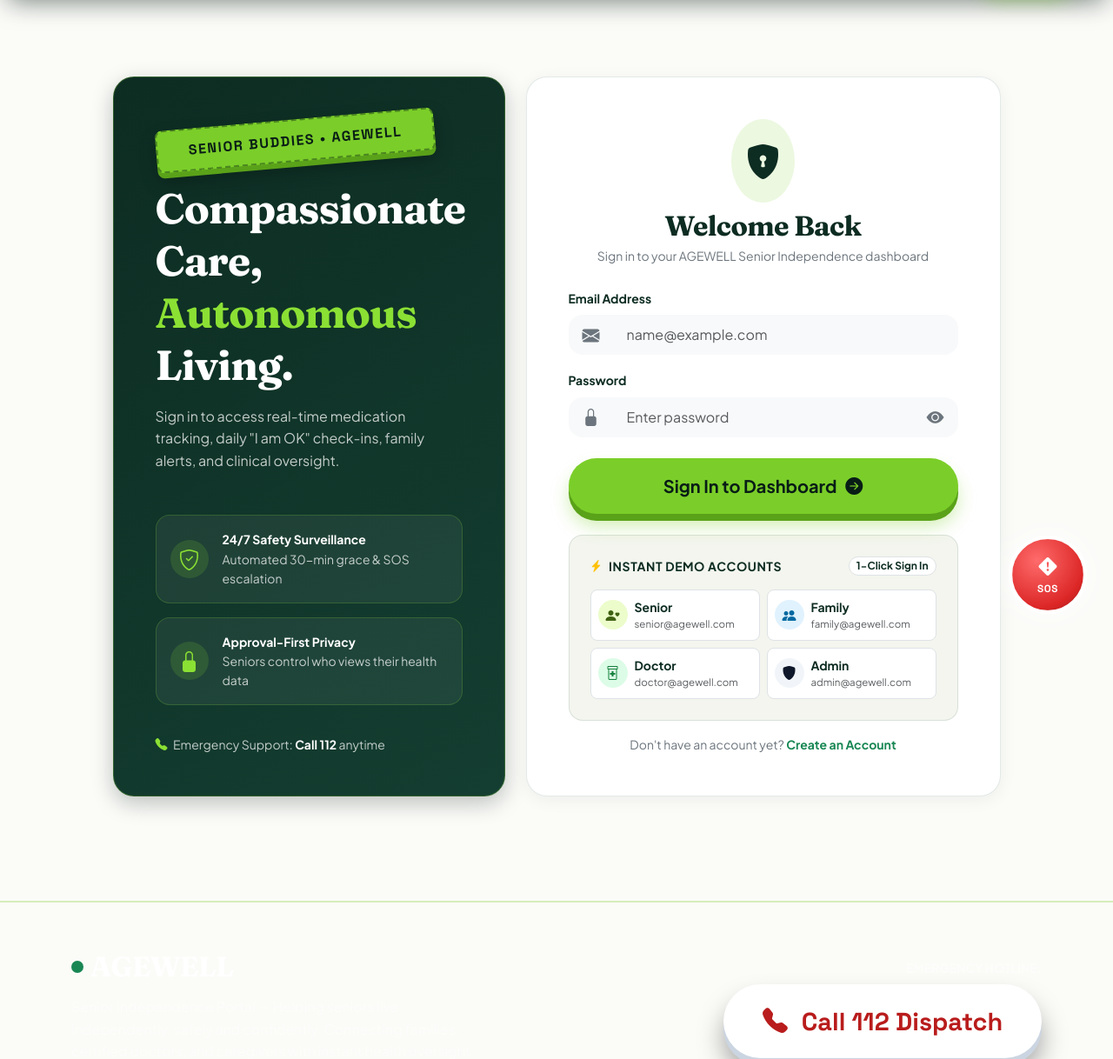
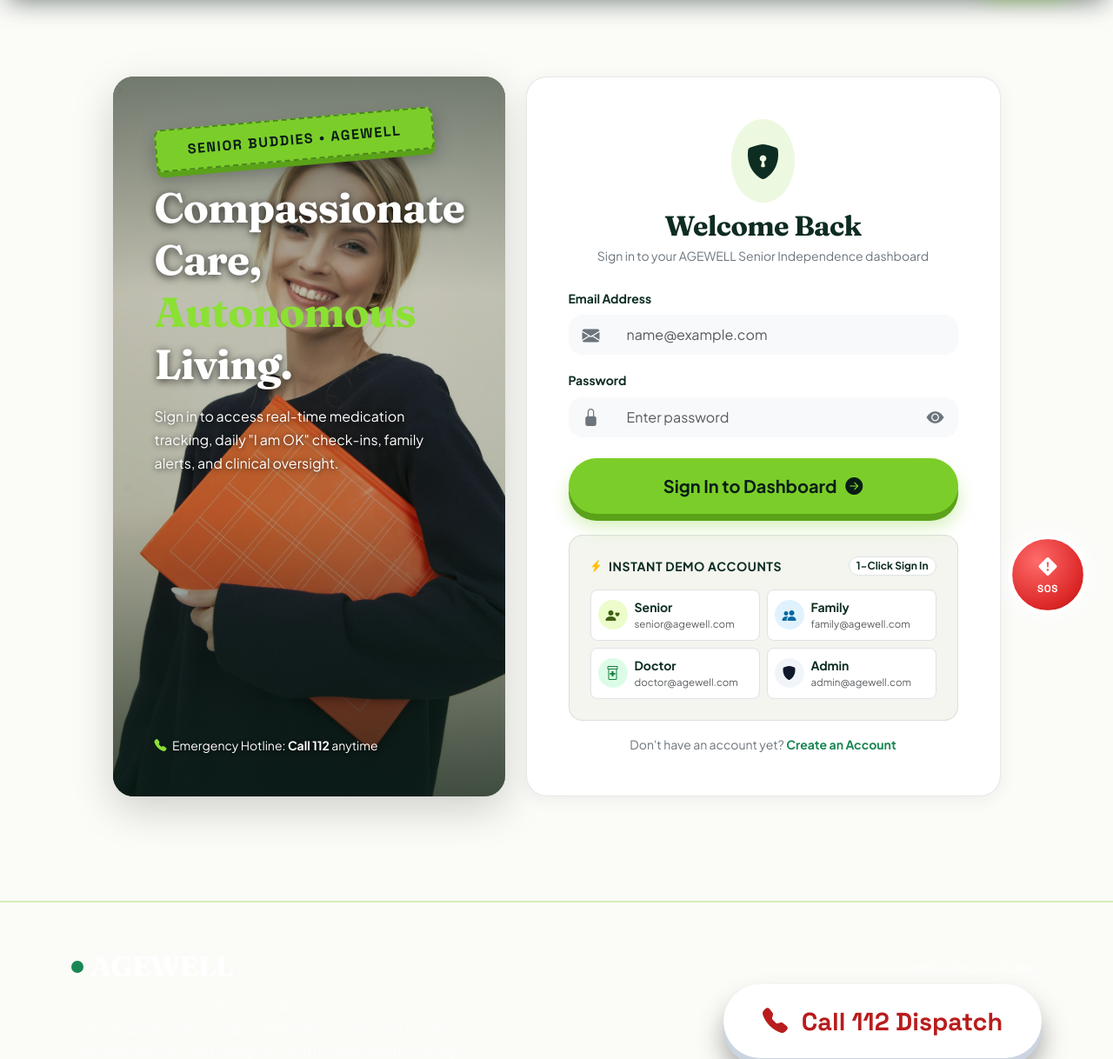
Before and after one commit to ARIPRAKASH32/AGEWELL, a Flask app: page /login in a window 1280 px wide. Shown: the part 64-1282 px from the top of the page at 87% size. Run offline with Flask 3, Linux system fonts and the light colour scheme.

Commit message:
feat(auth): refresh login branding with smiling companion hero and clean visual layout

```diff
--- a/templates/auth/login.html
+++ b/templates/auth/login.html
@@ -6,43 +6,29 @@
 <div class="container py-5">
   <div class="row justify-content-center align-items-stretch g-4">
 
-    <!-- Left Column: Premium Branded Forest Panel -->
+    <!-- Left Column: Premium Branded Forest Panel with Smiling Girl Caregiver Hero Background -->
     <div class="col-lg-5 d-none d-lg-flex">
-      <div class="card-3d card-3d-forest p-5 w-100 d-flex flex-column justify-content-between position-relative overflow-hidden">
-        <div>
-          <span class="difference-badge-3d mb-4">SENIOR BUDDIES • AGEWELL</span>
-          <h1 class="font-serif display-5 fw-bold text-white mb-3 lh-sm">
-            Compassionate Care, <span class="text-lime">Autonomous</span> Living.
-          </h1>
-          <p class="text-white-50 fs-6 mb-3">
-            Sign in to access real-time medication tracking, daily "I am OK" check-ins, family alerts, and clinical oversight.
-          </p>
+      <div class="card-3d card-3d-forest w-100 d-flex flex-column justify-content-between position-relative overflow-hidden shadow-lg border-0" style="min-height: 580px;">
+        <!-- Smiling Girl Caregiver Hero Background (Clearly visible, light transparent veil) -->
+        <div class="position-absolute top-0 start-0 w-100 h-100">
+          <img src="{{ url_for('static', filename='images/care_girl_hero.jpg') }}" alt="Smiling Caregiver Companion" class="w-100 h-100 object-fit-cover" style="opacity: 0.90; filter: brightness(1.02) contrast(1.05); object-position: center 25%;">
+          <div class="position-absolute top-0 start-0 w-100 h-100" style="background: linear-gradient(180deg, rgba(8, 29, 22, 0.50) 0%, rgba(8, 29, 22, 0.15) 30%, rgba(8, 29, 22, 0.20) 60%, rgba(8, 29, 22, 0.72) 100%);"></div>
         </div>
 
-        <div class="d-flex flex-column gap-3 my-3">
-          <div class="p-3 rounded-4 d-flex align-items-center gap-3" style="background: rgba(255, 255, 255, 0.06); border: 1px solid rgba(139, 224, 52, 0.2);">
-            <div class="rounded-circle d-flex align-items-center justify-content-center flex-shrink-0" style="width: 44px; height: 44px; background: rgba(139, 224, 52, 0.15);">
-              <i class="bi bi-shield-check text-lime fs-4"></i>
-            </div>
-            <div>
-              <div class="fw-bold text-white small">24/7 Safety Surveillance</div>
-              <div class="text-white-50 small">Automated 30-min grace & SOS escalation</div>
-            </div>
+        <div class="p-5 position-relative z-1 d-flex flex-column justify-content-between h-100">
+          <div>
+            <span class="difference-badge-3d mb-4 d-inline-block">SENIOR BUDDIES • AGEWELL</span>
+            <h1 class="font-serif display-5 fw-bold text-white mb-3 lh-sm" style="text-shadow: 0 2px 10px rgba(0,0,0,0.75);">
+              Compassionate Care, <span class="text-lime">Autonomous</span> Living.
+            </h1>
+            <p class="text-white text-opacity-95 fs-6 mb-4" style="line-height: 1.7; text-shadow: 0 1px 6px rgba(0,0,0,0.7); max-width: 420px;">
+              Sign in to access real-time medication tracking, daily "I am OK" check-ins, family alerts, and clinical oversight.
+            </p>
           </div>
 
-          <div class="p-3 rounded-4 d-flex align-items-center gap-3" style="background: rgba(255, 255, 255, 0.06); border: 1px solid rgba(139, 224, 52, 0.2);">
-            <div class="rounded-circle d-flex align-items-center justify-content-center flex-shrink-0" style="width: 44px; height: 44px; background: rgba(139, 224, 52, 0.15);">
-              <i class="bi bi-lock-fill text-lime fs-4"></i>
-            </div>
-            <div>
-              <div class="fw-bold text-white small">Approval-First Privacy</div>
-              <div class="text-white-50 small">Seniors control who views their health data</div>
-            </div>
+          <div class="small text-white text-opacity-95" style="text-shadow: 0 1px 4px rgba(0,0,0,0.7);">
+            <i class="bi bi-telephone-fill text-lime me-1"></i> Emergency Hotline: <strong class="text-white">Call 112</strong> anytime
           </div>
-        </div>
-
-        <div class="small text-white-50">
-          <i class="bi bi-telephone-fill text-lime me-1"></i> Emergency Support: <strong class="text-white">Call 112</strong> anytime
         </div>
       </div>
     </div>
```
Also changed, not shown: static/images/care_girl_hero.jpg (added).
